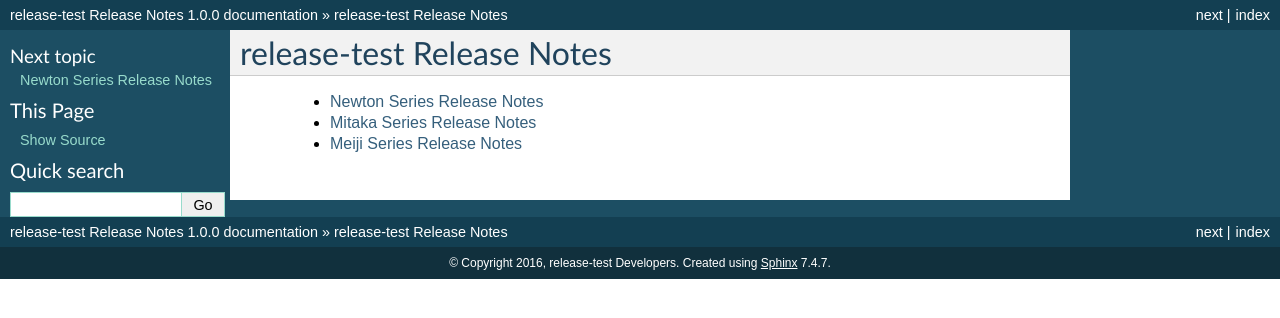
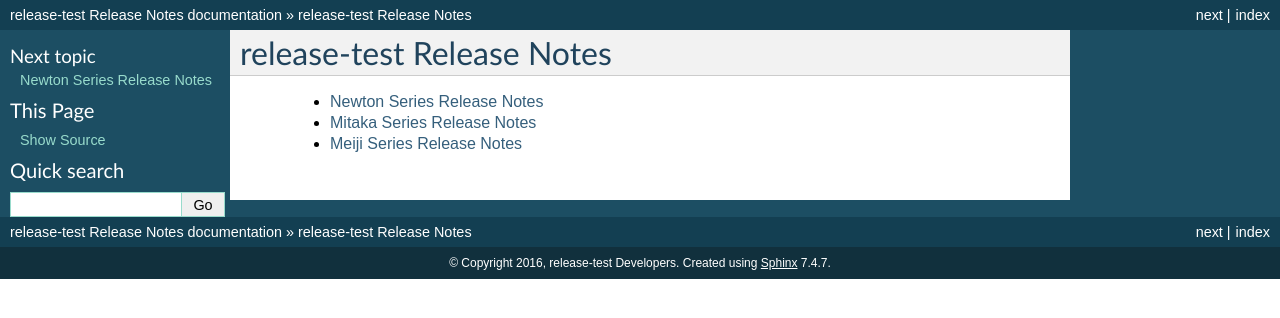
Before and after one commit to openstack/release-test, a Sphinx documentation site: the page built from releasenotes/source/index.rst, in a window 1280 px wide. Shown: the top 318 px of the page. Built offline with Sphinx 7.4.7, drawn with Linux system fonts in a browser that asks for light colours; pages that are not in the unit, such as notebooks, are missing from menus; some of the changed lines change nothing that is shown.

Commit message:
Remove setting of version/release from releasenotes
Release notes are version independent, so remove version/release
values. We've found that projects now require the service package
to be installed in order to build release notes, and this is entirely
due to the current convention of pulling in the version information.

Release notes should not need installation in order to build, so this
unnecessary version setting needs to be removed.

This is needed for new release notes publishing, see
I56909152975f731a9d2c21b2825b972195e48ee8 and the discussion starting
at
http://lists.openstack.org/pipermail/openstack-dev/2017-November/124480.html
.

Change-Id: Iff42251b86644698081296d01b1b21d9ebfb22a5

```diff
--- a/releasenotes/source/conf.py
+++ b/releasenotes/source/conf.py
@@ -58,15 +58,13 @@ master_doc = 'index'
 project = u'release-test Release Notes'
 copyright = u'2016, release-test Developers'
 
-# The version info for the project you're documenting, acts as replacement for
-# |version| and |release|, also used in various other places throughout the
-# built documents.
-#
+# Release notes do not need a version in the title, they span
+# multiple versions.
 # The short X.Y version.
 # The full version, including alpha/beta/rc tags.
-release = '1.0.0'
+release = ''
 # The short X.Y version.
-version = '1.0'
+version = ''
 
 # The language for content autogenerated by Sphinx. Refer to documentation
 # for a list of supported languages.
```
